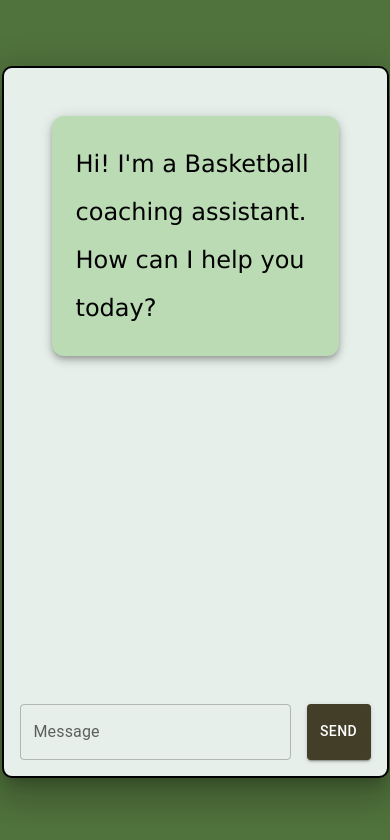
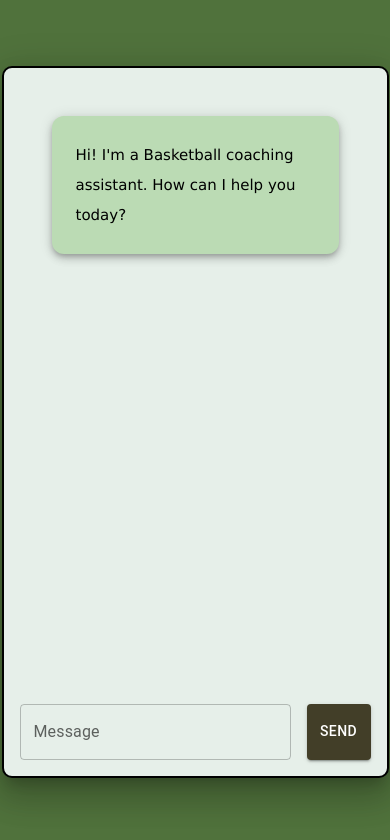
Before and after one commit to Shbucket/Basketball-Assistant-Coach-, a Next.js app: page / in a window 390 px wide. Shown: the top 840 px of the page. Built offline with nearby package versions, Linux system fonts and the light colour scheme.

Commit message:
responsive design

```diff
--- a/app/page.js
+++ b/app/page.js
@@ -2,6 +2,7 @@
 
 import { Box, Button, Stack, TextField } from "@mui/material";
 import { useState, useRef, useEffect } from "react";
+import useMediaQuery from '@mui/material/useMediaQuery';
 
 export default function Home() {
   const [messages, setMessages] = useState([
@@ -88,6 +89,8 @@ export default function Home() {
     scrollToBottom();
   }, [messages]);
 
+
+  const matches = useMediaQuery('(min-width:600px)');
   return (
     <Box //holds everything
       width="100vw"
@@ -132,8 +135,16 @@ export default function Home() {
                 borderRadius={3}
                 p={3}
                 lineHeight={2}
-                fontSize={'24px'}
                 boxShadow={5}
+                sx={{
+                  fontSize:{
+                    xs:15,
+                    sm:15,
+                    md:20,
+                    lg:20,
+                    xl:20,
+                  }
+                }}
               >
                 {message.content}
               </Box>
```
Also changed, not shown: app/globals.css (line endings or trailing spaces).
